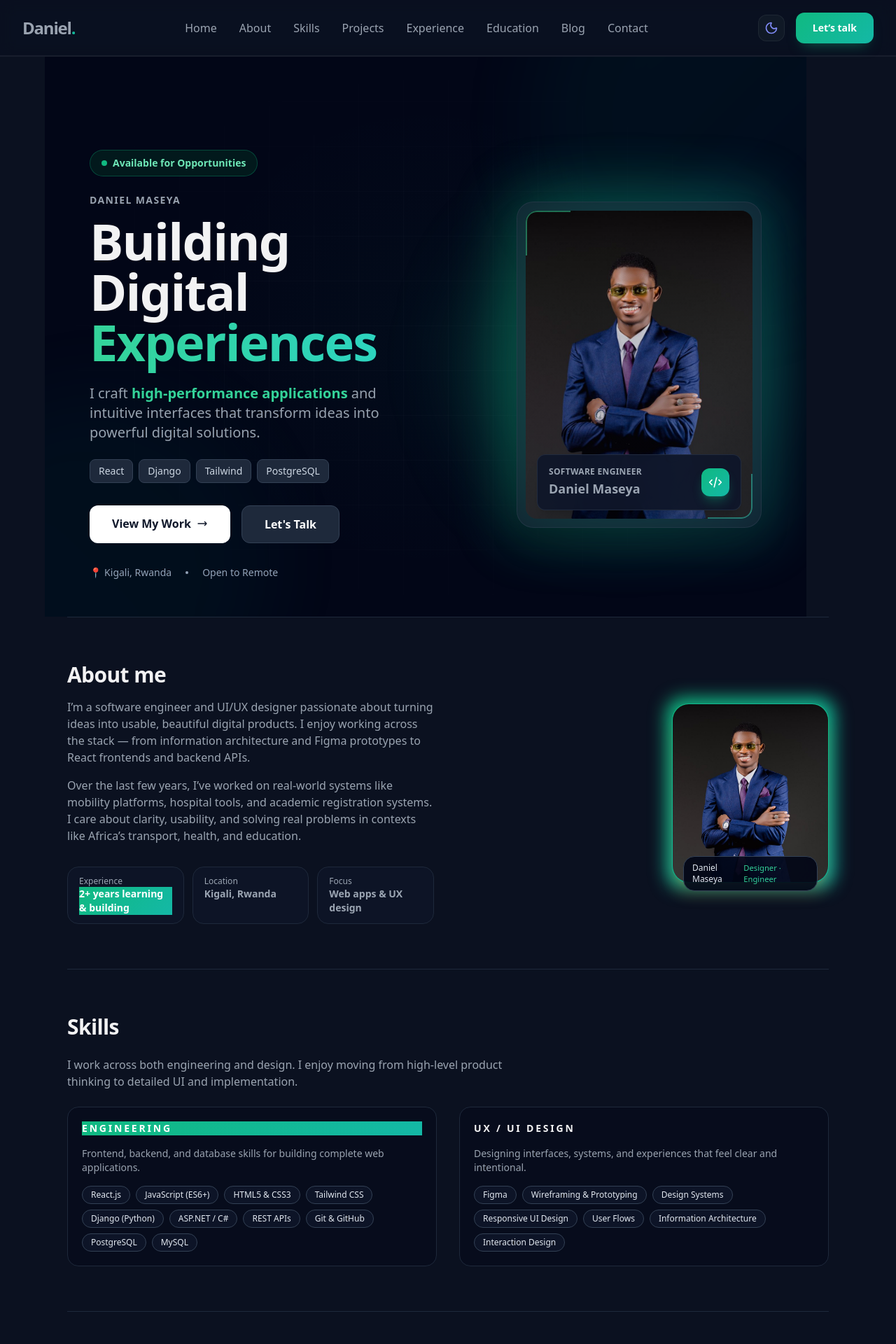
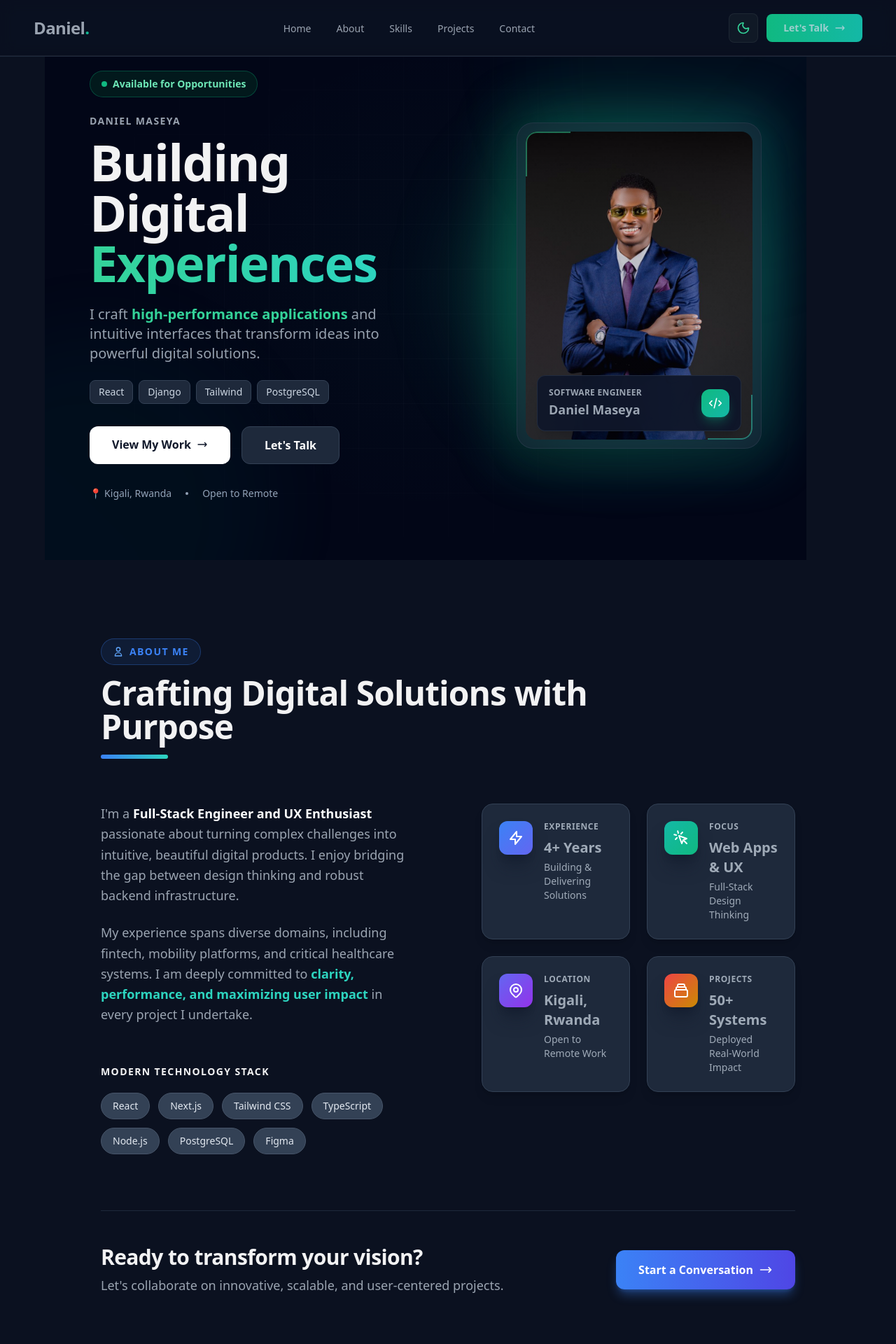
Before and after one commit to daniel2023-maseya2002/my-portfolio, a React (Vite) app: page / in a window 1280 px wide. Shown: the top 1920 px of the page at 70% size. Built offline with nearby package versions, Linux system fonts and the light colour scheme.

Commit message:
updated the home page, about and nav bar

```diff
--- a/src/components/layout/Navbar.jsx
+++ b/src/components/layout/Navbar.jsx
@@ -5,124 +5,121 @@ import { useState } from "react";
 const Navbar = ({ theme, onToggleTheme }) => {
   const [open, setOpen] = useState(false);
 
-  // Theme Colors (Match Global CSS variables)
-  const primaryColor = 'indigo';
-  const secondaryColor = 'cyan';
-
   const links = [
     { href: "#home", label: "Home" },
     { href: "#about", label: "About" },
     { href: "#skills", label: "Skills" },
     { href: "#projects", label: "Projects" },
-    { href: "#experience", label: "Experience" },
-    { href: "#education", label: "Education" },
-    { href: "#blog", label: "Blog" },
     { href: "#contact", label: "Contact" },
   ];
 
   return (
-    // FIX 1: Ensure the header spans the full viewport width (w-screen)
-    <header className="sticky top-0 z-40 transition-colors duration-300 w-full xl:w-screen">
+    <header className="fixed top-0 left-0 right-0 z-50 bg-white/80 dark:bg-slate-950/80 backdrop-blur-xl border-b border-slate-200 dark:border-slate-800 transition-colors duration-300">
 
-      {/* FIX 2: Increased inner container max-width to max-w-7xl,
-        ensuring content is still centered and readable on very large screens.
-      */}
-      <nav className="max-w-7xl mx-auto px-4 sm:px-6 lg:px-8 h-20 flex items-center justify-between">
+      <nav className="max-w-7xl mx-auto px-6 lg:px-12 h-20 flex items-center justify-between">
 
         {/* Logo */}
         <a
           href="#home"
-          className="font-extrabold text-2xl tracking-tighter text-slate-900 dark:text-slate-100 transition-colors"
+          className="font-black text-2xl tracking-tight text-slate-900 dark:text-white transition-colors group"
         >
-          Daniel<span className={`text-gradient bg-clip-text bg-gradient-to-r from-${primaryColor}-500 to-${secondaryColor}-500 font-black`}>.</span>
+          Daniel
+          <span className="text-transparent bg-clip-text bg-gradient-to-r from-emerald-500 to-teal-500 group-hover:from-emerald-400 group-hover:to-teal-400 transition-all">
+            .
+          </span>
         </a>
 
-        {/* Desktop links */}
-        <ul className="hidden md:flex items-center gap-8 text-base text-slate-600 dark:text-slate-300 list-none font-medium">
-          {links.map((l) => (
-            <li key={l.href}>
+        {/* Desktop Navigation */}
+        <ul className="hidden md:flex items-center gap-1 list-none">
+          {links.map((link) => (
+            <li key={link.href}>
               <a
-                href={l.href}
-                className={`hover:text-${primaryColor}-500 dark:hover:text-${primaryColor}-400 transition-colors duration-200`}
+                href={link.href}
+                className="px-4 py-2 text-sm font-medium text-slate-600 dark:text-slate-300 hover:text-slate-900 dark:hover:text-white hover:bg-slate-100 dark:hover:bg-slate-800 rounded-lg transition-all duration-200"
               >
-                {l.label}
+                {link.label}
               </a>
             </li>
           ))}
         </ul>
 
-        {/* Right side actions */}
-        <div className="flex items-center gap-4">
+        {/* Right Side Actions */}
+        <div className="flex items-center gap-3">
 
-          {/* Theme toggle */}
+          {/* Theme Toggle Button */}
           <button
             type="button"
             onClick={onToggleTheme}
             aria-label="Toggle theme"
-            className="inline-flex items-center justify-center p-2 rounded-xl border border-slate-300 dark:border-slate-700 bg-slate-100/50 dark:bg-slate-800/50 text-slate-700 dark:text-slate-200 hover:border-indigo-500 dark:hover:border-indigo-500 transition-all duration-200"
+            className="p-2.5 rounded-lg bg-slate-100 dark:bg-slate-800 border border-slate-200 dark:border-slate-700 hover:border-emerald-500/50 dark:hover:border-emerald-500/50 transition-all duration-200"
           >
             {theme === "dark" ? (
-              <Moon className="w-5 h-5 text-indigo-400" />
+              <Moon className="w-5 h-5 text-emerald-400" />
             ) : (
-              <Sun className="w-5 h-5 text-amber-500" />
+              <Sun className="w-5 h-5 text-slate-700" />
             )}
           </button>
 
-          {/* Contact button (desktop - uses global btn-primary) */}
+          {/* Contact Button (Desktop) */}
           <a
             href="#contact"
-            className="btn-primary hidden md:inline-flex px-6 py-3 rounded-xl text-sm font-semibold transition-all duration-300"
+            className="hidden md:inline-flex items-center gap-2 px-6 py-2.5 bg-gradient-to-r from-emerald-500 to-teal-500 text-white rounded-lg text-sm font-semibold hover:shadow-lg hover:shadow-emerald-500/30 transition-all duration-300 hover:scale-105"
           >
-            Let’s talk
+            Let's Talk
+            <svg className="w-4 h-4" fill="none" viewBox="0 0 24 24" stroke="currentColor">
+              <path strokeLinecap="round" strokeLinejoin="round" strokeWidth="2" d="M17 8l4 4m0 0l-4 4m4-4H3" />
+            </svg>
           </a>
 
-          {/* Mobile menu toggle */}
+          {/* Mobile Menu Toggle */}
           <button
             type="button"
             onClick={() => setOpen(!open)}
             aria-label="Toggle menu"
-            className="md:hidden p-2 rounded-xl text-slate-800 dark:text-slate-200 hover:bg-slate-200/50 dark:hover:bg-slate-700/50 transition-colors"
+            className="md:hidden p-2.5 rounded-lg bg-slate-100 dark:bg-slate-800 border border-slate-200 dark:border-slate-700 text-slate-700 dark:text-slate-200 hover:border-emerald-500/50 transition-all"
           >
-            {open ? <X className="w-6 h-6" /> : <Menu className="w-6 h-6" />}
+            {open ? <X className="w-5 h-5" /> : <Menu className="w-5 h-5" />}
           </button>
         </div>
       </nav>
 
-      {/* Mobile dropdown (Uses framer-motion) */}
+      {/* Mobile Menu Dropdown */}
       <AnimatePresence>
         {open && (
           <motion.div
-            initial={{ opacity: 0, scaleY: 0 }}
-            animate={{ opacity: 1, scaleY: 1 }}
-            exit={{ opacity: 0, scaleY: 0 }}
-            transition={{ duration: 0.3 }}
-            // Mobile dropdown should also span full width
-            className="md:hidden origin-top bg-slate-50 dark:bg-slate-950 border-b border-slate-200 dark:border-slate-800 absolute w-full"
+            initial={{ opacity: 0, height: 0 }}
+            animate={{ opacity: 1, height: "auto" }}
+            exit={{ opacity: 0, height: 0 }}
+            transition={{ duration: 0.2 }}
+            className="md:hidden overflow-hidden bg-white dark:bg-slate-950 border-t border-slate-200 dark:border-slate-800"
           >
-            <ul className="flex flex-col py-4 px-6 gap-3 text-base text-slate-700 dark:text-slate-300 list-none">
-              {links.map((l) => (
-                <li key={l.href}>
+            <div className="max-w-7xl mx-auto px-6 py-6">
+              <ul className="flex flex-col gap-2 list-none mb-4">
+                {links.map((link) => (
+                  <li key={link.href}>
                     <a
-                    href={l.href}
-                    className={`block w-full py-2 px-3 rounded-lg hover:bg-slate-100 dark:hover:bg-slate-800 hover:text-${primaryColor}-500 transition-all`}
+                      href={link.href}
+                      className="block w-full py-3 px-4 text-base font-medium text-slate-700 dark:text-slate-300 hover:text-slate-900 dark:hover:text-white hover:bg-slate-100 dark:hover:bg-slate-800 rounded-lg transition-all"
                       onClick={() => setOpen(false)}
                     >
-                    {l.label}
+                      {link.label}
                     </a>
                   </li>
                 ))}
+              </ul>
 
-              {/* Mobile - Contact button (uses global btn-primary) */}
-              <li className="pt-2">
+              {/* Mobile Contact Button */}
               <a
                 href="#contact"
                 onClick={() => setOpen(false)}
-                  className="btn-primary inline-block w-full text-center px-4 py-3 rounded-xl text-sm font-semibold transition-all"
+                className="flex items-center justify-center gap-2 w-full px-6 py-3 bg-gradient-to-r from-emerald-500 to-teal-500 text-white rounded-lg text-sm font-semibold hover:shadow-lg hover:shadow-emerald-500/30 transition-all"
               >
-                  Let’s talk
+                Let's Talk
+                <svg className="w-4 h-4" fill="none" viewBox="0 0 24 24" stroke="currentColor">
+                  <path strokeLinecap="round" strokeLinejoin="round" strokeWidth="2" d="M17 8l4 4m0 0l-4 4m4-4H3" />
+                </svg>
               </a>
-              </li>
-            </ul>
+            </div>
           </motion.div>
         )}
       </AnimatePresence>
--- a/src/components/sections/About.jsx
+++ b/src/components/sections/About.jsx
@@ -1,76 +1,180 @@
-// src/components/sections/About.jsx
-import profileImg from "../../assets/profile.jpg";
 
 const About = () => {
+  // Data for the tech skills and statistic cards
+  const techSkills = ['React', 'Next.js', 'Tailwind CSS', 'TypeScript', 'Node.js', 'PostgreSQL', 'Figma'];
+
+  const stats = [
+    {
+      title: "Experience",
+      value: "4+ Years",
+      detail: "Building & Delivering Solutions",
+      icon: (
+        <svg className="w-6 h-6 text-white" fill="none" viewBox="0 0 24 24" stroke="currentColor">
+          <path strokeLinecap="round" strokeLinejoin="round" strokeWidth="2" d="M13 10V3L4 14h7v7l9-11h-7z" />
+        </svg>
+      ),
+      color: "from-blue-500 to-indigo-500", // New color for a fresh look
+    },
+    {
+      title: "Focus",
+      value: "Web Apps & UX",
+      detail: "Full-Stack Design Thinking",
+      icon: (
+        <svg className="w-6 h-6 text-white" fill="none" viewBox="0 0 24 24" stroke="currentColor">
+          <path strokeLinecap="round" strokeLinejoin="round" strokeWidth="2" d="M15 15l-2 5L9 9l11 4-5 2zm0 0l5 5M7.188 2.239l.777 2.897M5.136 7.965l-2.898-.777M13.95 4.05l-2.122 2.122m-5.657 5.656l-2.12 2.122" />
+        </svg>
+      ),
+      color: "from-teal-500 to-emerald-500",
+    },
+    {
+      title: "Location",
+      value: "Kigali, Rwanda",
+      detail: "Open to Remote Work",
+      icon: (
+        <svg className="w-6 h-6 text-white" fill="none" viewBox="0 0 24 24" stroke="currentColor">
+          <path strokeLinecap="round" strokeLinejoin="round" strokeWidth="2" d="M17.657 16.657L13.414 20.9a1.998 1.998 0 01-2.827 0l-4.244-4.243a8 8 0 1111.314 0z" />
+          <path strokeLinecap="round" strokeLinejoin="round" strokeWidth="2" d="M15 11a3 3 0 11-6 0 3 3 0 016 0z" />
+        </svg>
+      ),
+      color: "from-indigo-500 to-purple-600",
+    },
+    {
+      title: "Projects",
+      value: "50+ Systems",
+      detail: "Deployed Real-World Impact",
+      icon: (
+        <svg className="w-6 h-6 text-white" fill="none" viewBox="0 0 24 24" stroke="currentColor">
+          <path strokeLinecap="round" strokeLinejoin="round" strokeWidth="2" d="M19 11H5m14 0a2 2 0 012 2v6a2 2 0 01-2 2H5a2 2 0 01-2-2v-6a2 2 0 012-2m14 0V9a2 2 0 00-2-2M5 11V9a2 2 0 012-2m0 0V5a2 2 0 012-2h6a2 2 0 012 2v2M7 7h10" />
+        </svg>
+      ),
+      color: "from-red-500 to-yellow-600",
+    },
+  ];
+
   return (
-    <section
-      id="about"
-      className="py-16 border-t border-slate-800"
-    >
-      <div className="flex flex-col gap-10 md:flex-row md:items-center">
-        {/* Text side */}
-        <div className="flex-1 space-y-4">
-          <h2 className="text-2xl md:text-3xl font-semibold text-slate-50">
-            About me
+    // 1. Removed fixed background colors (bg-[#e4e4e7] dark:bg-[#0f172a])
+    <section id="about" className="py-20 lg:py-28">
+      <div className="max-w-7xl mx-auto px-6 lg:px-12">
+
+        {/* Section Header */}
+        <div className="max-w-3xl mb-12 lg:mb-16">
+
+          {/* Badge */}
+          <div className="inline-flex items-center gap-2 px-4 py-2 rounded-full border border-blue-500/30 bg-blue-500/10 mb-4">
+            <svg className="w-4 h-4 text-blue-400" fill="none" viewBox="0 0 24 24" stroke="currentColor">
+              <path strokeLinecap="round" strokeLinejoin="round" strokeWidth="2" d="M16 7a4 4 0 11-8 0 4 4 0 018 0zM12 14a7 7 0 00-7 7h14a7 7 0 00-7-7z" />
+            </svg>
+            <span className="text-sm font-semibold text-blue-500 uppercase tracking-widest">
+              About Me
+            </span>
+          </div>
+
+          <h2 className="text-4xl lg:text-5xl font-extrabold text-slate-800 dark:text-white leading-tight mb-4">
+            Crafting Digital Solutions with Purpose
           </h2>
-          <p className="text-slate-300">
-            I’m a software engineer and UI/UX designer passionate about turning ideas
-            into usable, beautiful digital products. I enjoy working across the stack —
-            from information architecture and Figma prototypes to React frontends and
-            backend APIs.
-          </p>
-          <p className="text-slate-300">
-            Over the last few years, I’ve worked on real-world systems like mobility
-            platforms, hospital tools, and academic registration systems. I care about
-            clarity, usability, and solving real problems in contexts like Africa’s
-            transport, health, and education.
-          </p>
+          <div className="w-24 h-1.5 bg-gradient-to-r from-blue-500 to-teal-400 rounded-full" />
+        </div>
 
-          <div className="grid grid-cols-1 sm:grid-cols-3 gap-3 pt-4">
-            <div className="rounded-2xl border border-slate-800 bg-slate-900/60 px-4 py-3">
-              <p className="text-xs text-slate-400">Experience</p>
-              <p className="text-sm font-semibold text-orange-400">
-                2+ years learning & building
+        {/* Content Grid */}
+        <div className="grid grid-cols-1 lg:grid-cols-2 gap-12 lg:gap-24 items-start">
+
+          {/* Left Column: Description & Skills */}
+          <div className="space-y-10">
+            <div className="space-y-6 text-lg leading-relaxed text-slate-600 dark:text-slate-300">
+              <p>
+                I'm a <span className="font-bold text-slate-900 dark:text-white">Full-Stack Engineer and UX Enthusiast</span> passionate about turning complex challenges into intuitive, beautiful digital products. I enjoy bridging the gap between design thinking and robust backend infrastructure.
+              </p>
+              <p>
+                My experience spans diverse domains, including fintech, mobility platforms, and critical healthcare systems. I am deeply committed to <span className="font-bold text-blue-500 dark:text-teal-400">clarity, performance, and maximizing user impact</span> in every project I undertake.
               </p>
             </div>
-            <div className="rounded-2xl border border-slate-800 bg-slate-900/60 px-4 py-3">
-              <p className="text-xs text-slate-400">Location</p>
-              <p className="text-sm font-semibold text-slate-100">
-                Kigali, Rwanda
-              </p>
+
+            {/* Skills/Technologies */}
+            <div className="pt-4">
+              <h3 className="text-sm font-bold text-slate-500 dark:text-slate-400 uppercase tracking-widest mb-5">
+                Modern Technology Stack
+              </h3>
+              <div className="flex flex-wrap gap-3">
+                {techSkills.map((tech) => (
+                  <span
+                    key={tech}
+                    className="px-4 py-2 text-sm font-medium rounded-full
+                               bg-slate-100 dark:bg-slate-700
+                               text-slate-700 dark:text-slate-200
+                               border border-slate-200 dark:border-slate-600
+                               shadow-md dark:shadow-none
+                               hover:border-blue-500 dark:hover:border-blue-500
+                               transition-all duration-300"
+                  >
+                    {tech}
+                  </span>
+                ))}
+              </div>
             </div>
-            <div className="rounded-2xl border border-slate-800 bg-slate-900/60 px-4 py-3">
-              <p className="text-xs text-slate-400">Focus</p>
-              <p className="text-sm font-semibold text-emerald-400">
-                Web apps & UX design
-              </p>
-            </div>
+          </div>
+
+          {/* Right Column: Enhanced Stats Grid */}
+          <div className="grid grid-cols-1 sm:grid-cols-2 gap-6">
+
+            {stats.map((stat) => (
+              <div
+                key={stat.title}
+                className={`group rounded-2xl p-6 transition-all duration-500
+                            border border-slate-200 dark:border-slate-700
+                            bg-white dark:bg-slate-800 shadow-lg
+                            hover:shadow-xl hover:shadow-blue-500/20 dark:hover:shadow-indigo-500/10`}
+              >
+                <div className="flex items-start gap-4">
+
+                  {/* Icon with Gradient Background */}
+                  <div className={`w-12 h-12 rounded-xl bg-gradient-to-br ${stat.color}
+                                  flex items-center justify-center flex-shrink-0
+                                  shadow-xl shadow-slate-300/50 dark:shadow-slate-900/50`}>
+                    {stat.icon}
+                  </div>
+
+                  <div>
+                    <p className="text-xs font-semibold text-slate-500 dark:text-slate-400 uppercase tracking-wider mb-2">
+                      {stat.title}
+                    </p>
+                    <p className="text-xl font-bold text-slate-900 dark:text-white">
+                      {stat.value}
+                    </p>
+                    <p className="text-sm text-slate-500 dark:text-slate-400 mt-1">
+                      {stat.detail}
+                    </p>
+                  </div>
+                </div>
+              </div>
+            ))}
           </div>
         </div>
 
-        {/* Image side */}
-        <div className="flex-1 flex justify-center md:justify-end">
-          <div className="relative w-48 h-56 md:w-56 md:h-64">
-            {/* Background accent card */}
-            <div className="absolute -inset-2 rounded-3xl bg-gradient-to-br from-orange-500/30 via-emerald-500/20 to-slate-900 blur-md" />
-            {/* Main photo card */}
-            <div className="relative w-full h-full rounded-3xl overflow-hidden border border-slate-700 bg-slate-900 shadow-xl shadow-orange-500/20">
-              <img
-                src={profileImg}
-                alt="Portrait of Daniel Maseya"
-                className="w-full h-full object-cover"
-              />
+        {/* Bottom CTA - Updated Design */}
+        <div className="mt-20 pt-12 border-t border-slate-200 dark:border-slate-800">
+          <div className="flex flex-col sm:flex-row items-start sm:items-center justify-between gap-8">
+            <div>
+              <h3 className="text-3xl font-bold text-slate-900 dark:text-white mb-2">
+                Ready to transform your vision?
+              </h3>
+              <p className="text-lg text-slate-600 dark:text-slate-400">
+                Let's collaborate on innovative, scalable, and user-centered projects.
+              </p>
             </div>
-
-            {/* Small label chip */}
-            <div className="absolute -bottom-3 left-4 right-4 rounded-2xl bg-slate-950/90 border border-slate-700 px-3 py-2 flex items-center justify-between text-xs">
-              <span className="text-slate-200 font-medium">
-                Daniel Maseya
-              </span>
-              <span className="text-[0.7rem] text-emerald-400">
-                Designer · Engineer
-              </span>
-            </div>
+            <a
+              href="#contact"
+              className="group px-8 py-4 bg-gradient-to-r from-blue-500 to-indigo-600
+                         text-white rounded-xl font-semibold text-base
+                         shadow-lg shadow-blue-500/40
+                         hover:shadow-xl hover:shadow-indigo-600/50
+                         transition-all duration-300 hover:scale-[1.02]
+                         flex items-center gap-2 flex-shrink-0"
+            >
+              Start a Conversation
+              <svg className="w-5 h-5 group-hover:translate-x-1 transition-transform" fill="none" viewBox="0 0 24 24" stroke="currentColor">
+                <path strokeLinecap="round" strokeLinejoin="round" strokeWidth="2" d="M17 8l4 4m0 0l-4 4m4-4H3" />
+              </svg>
+            </a>
           </div>
         </div>
       </div>
--- a/src/components/sections/Hero.jsx
+++ b/src/components/sections/Hero.jsx
@@ -23,7 +23,7 @@ const Hero = () => {
   return (
     <section
       id="home"
-      className="relative h-screen w-full overflow-hidden pt-20"
+      className="relative min-h-screen w-full overflow-hidden"
     >
       {/* Simple Background */}
       <div className="absolute inset-0 bg-white dark:bg-slate-950 transition-colors duration-300">
@@ -44,7 +44,7 @@ const Hero = () => {
       <div className="absolute inset-0 bg-[linear-gradient(rgba(0,0,0,0.02)_1px,transparent_1px),linear-gradient(90deg,rgba(0,0,0,0.02)_1px,transparent_1px)] dark:bg-[linear-gradient(rgba(255,255,255,0.02)_1px,transparent_1px),linear-gradient(90deg,rgba(255,255,255,0.02)_1px,transparent_1px)] bg-[size:64px_64px] [mask-image:radial-gradient(ellipse_at_center,black_30%,transparent_80%)]" />
 
       {/* Main Content */}
-      <div className="relative z-10 h-full flex items-center px-6 lg:px-12 xl:px-16">
+      <div className="relative z-10 min-h-screen flex items-center px-6 lg:px-12 xl:px-16 pt-20 pb-16">
         <div className="w-full max-w-7xl mx-auto">
 
           {/* Two Column Layout */}
```
Lines whose indentation alone changed are shown as unchanged.
